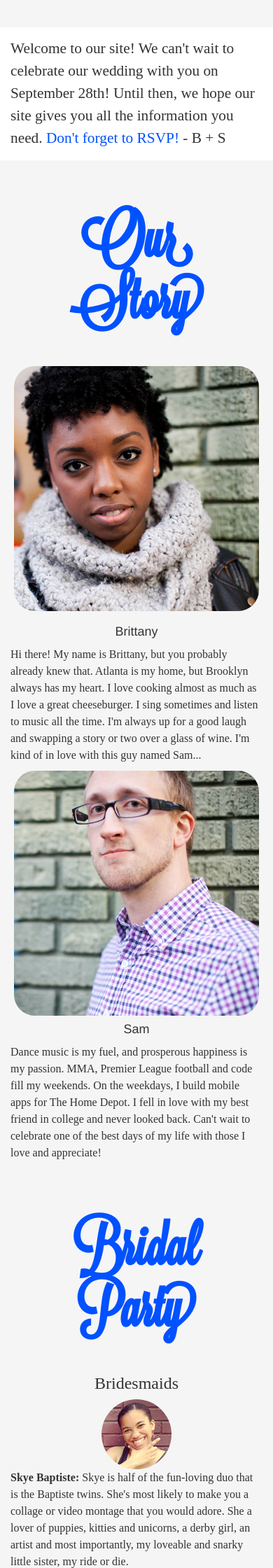
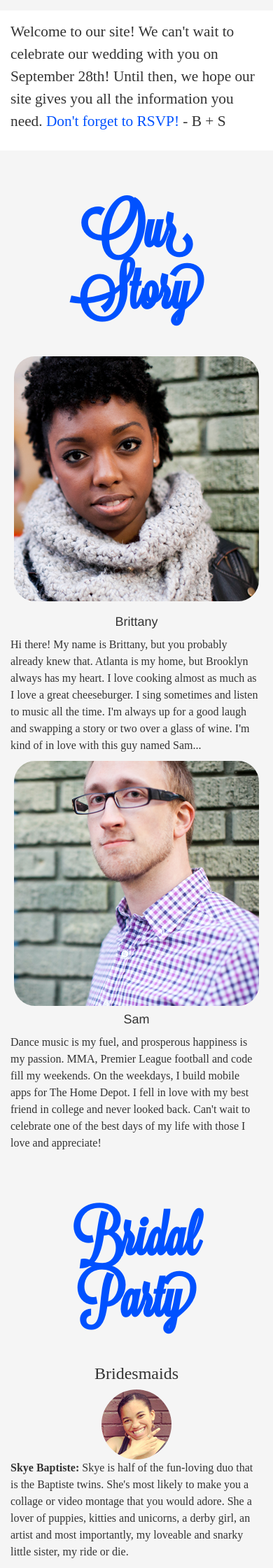
Before and after one commit to samreaves/baptiste-reaves-wedding, a PHP site: page / in a window 390 px wide. Shown: the part 659-2899 px from the top of the page at 70% size. Run offline with PHP 8.4, Linux system fonts and the light colour scheme; some libraries are stand-ins or nearby versions; some web fonts are replaced.

Commit message:
Fixed some mobile elements. Other things I forgot.

```diff
--- a/css/style.css
+++ b/css/style.css
@@ -11,9 +11,10 @@ body {
     font-family: 'Coustard', serif;
 }
 
-body h3 {
+a, p, h3 {
     font-family: 'Coustard', serif;
 }
+
 
 @font-face {
     font-family: lavanderia;
@@ -60,7 +61,7 @@ body h3 {
     text-align: center;
 }
 
-.header {
+.header, h2 {
     font-family: lavanderia;
     font-size: 5em;
     color: #0051ff;
@@ -72,9 +73,12 @@ body h3 {
 .maps {
     /*min-width: 20rem;*/
     min-width: 100%;
-    min-height: 30rem;
+    min-height: 45rem;
 }
 
+.firstHeading {
+    margin-top: 0;
+}
 
 #venueMap {
     height: 40rem;
--- a/index.html
+++ b/index.html
@@ -16,12 +16,13 @@
         <link href='http://fonts.googleapis.com/css?family=Coustard' rel='stylesheet' type='text/css'>
         <!-- HTML5 Shim and Respond.js IE8 support of HTML5 elements and media queries -->
         <!-- WARNING: Respond.js doesn't work if you view the page via file:// -->
-        < !--[if lt IE 9] >
+        <!--[if lt IE 9]>
         <script src = "https://oss.maxcdn.com/libs/html5shiv/3.7.0/html5shiv.js" ></script>
         <script src="https://oss.maxcdn.com/libs/respond.js/1.3.0/respond.min.js"></script>
+        <![endif]-->
         <script type='text/javascript' src='//code.jquery.com/jquery-1.9.1.js'></script>
         <script type='text/javascript' src="https://maps.googleapis.com/maps/api/js?sensor=false"></script>
-        <![endif]-->
+
         <style>
             .col-md-9 {
                 background: #999;
@@ -71,9 +72,11 @@
         <div class="container">
             <div class="row">
                 <div id="Welcome" class="col-sm-8 col-sm-offset-2">
+                    <p>
                         Welcome to our site! We can't wait to celebrate our wedding with you on
                         September 28th! Until then, we hope our site gives you all the information
                         you need. <a class="blueLink" href="#rsvp">Don't forget to RSVP!</a> - B + S
+                    </p>
                 </div>
             </div>
         </div>
@@ -81,8 +84,12 @@
             <h2 class="center header" id="OurStoryPadding">Our Story</h2>
             <div class="row">
                 <div class="col-sm-6">
-                    <center><img class="img-responsive" src="images/BrittsSoloImagePerfect.png"/></center>
-                    <center><h4 id='BrittsBio'>Brittany</h4></center>
+                    <center>
+                        <img class="img-responsive" src="images/BrittsSoloImagePerfect.png"/>
+                    </center>
+                    <center>
+                        <h4 id='BrittsBio'>Brittany</h4>
+                    </center>
                     <p>
                         Hi there! My name is Brittany, but you probably already knew that. Atlanta is my home, but Brooklyn always has my heart. I love cooking almost as much as I love a great cheeseburger. I sing sometimes and listen to music all the time. I'm always up for a good laugh and swapping a story or two over a glass of wine. I'm kind of in love with this guy named Sam...
                     </p>
@@ -289,7 +296,7 @@
                 </div>
                 <div class="col-sm-6">
                     <div id="parking-map" class="maps"></div>
-                    <!--                        <h3>Parking</h3>-->
+                    <h3>Parking</h3>
                     <p>
                         If you're driving yourself to the Old Courthouse, you can either park at the current
                         courthouse parking deck located at <a href="https://www.google.com/maps/place/300+W+Trinity+Pl/@33.7735728,-84.2990754,17z/data=!3m1!4b1!4m2!3m1!1s0x88f5073cff3157d3:0xdfb3e213f7788005">300 W Trinity Pl Decatur, GA 30030</a> or you can find free street parking.
@@ -356,9 +363,12 @@
             <div id="rsvp" class="container topPadding">
                 <h2 class="center header">RSVP</h2>
                 <div id="Welcome" class="col-sm-8 col-sm-offset-2">
+                    <p>
                         We will be calling invitees soon for addresses and sending invitations shortly after. We can't wait to share
                         our special day with you all! - B + S
-                </div>        </div>
+                    </p>
+                </div>
+            </div>
         </div>
         <div id="ourRegistryBack">
             <div id="registry" class="container topPadding">
```
Also changed, not shown: js/wedding.js (+0 -21 lines). Lines whose indentation alone changed are shown as unchanged.
